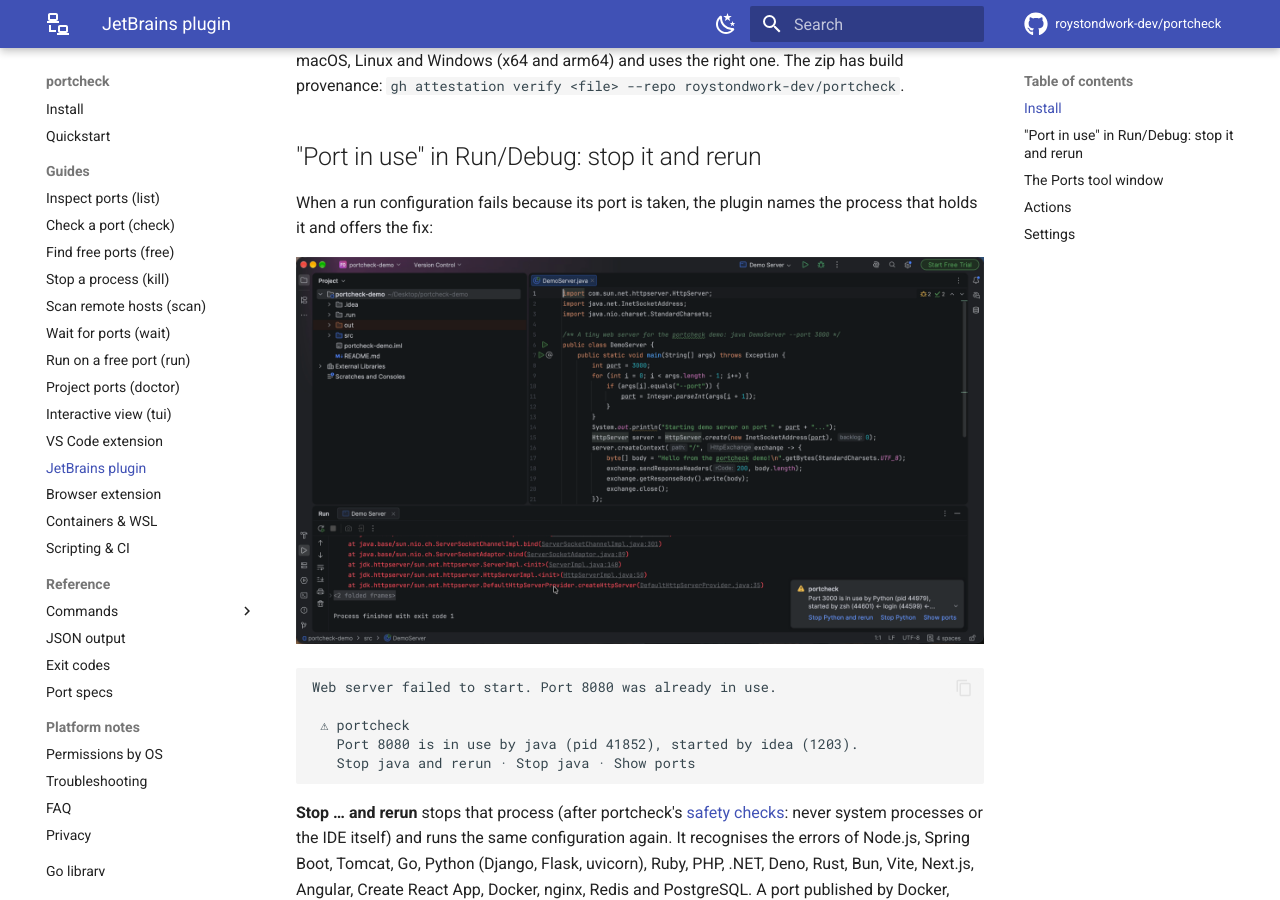
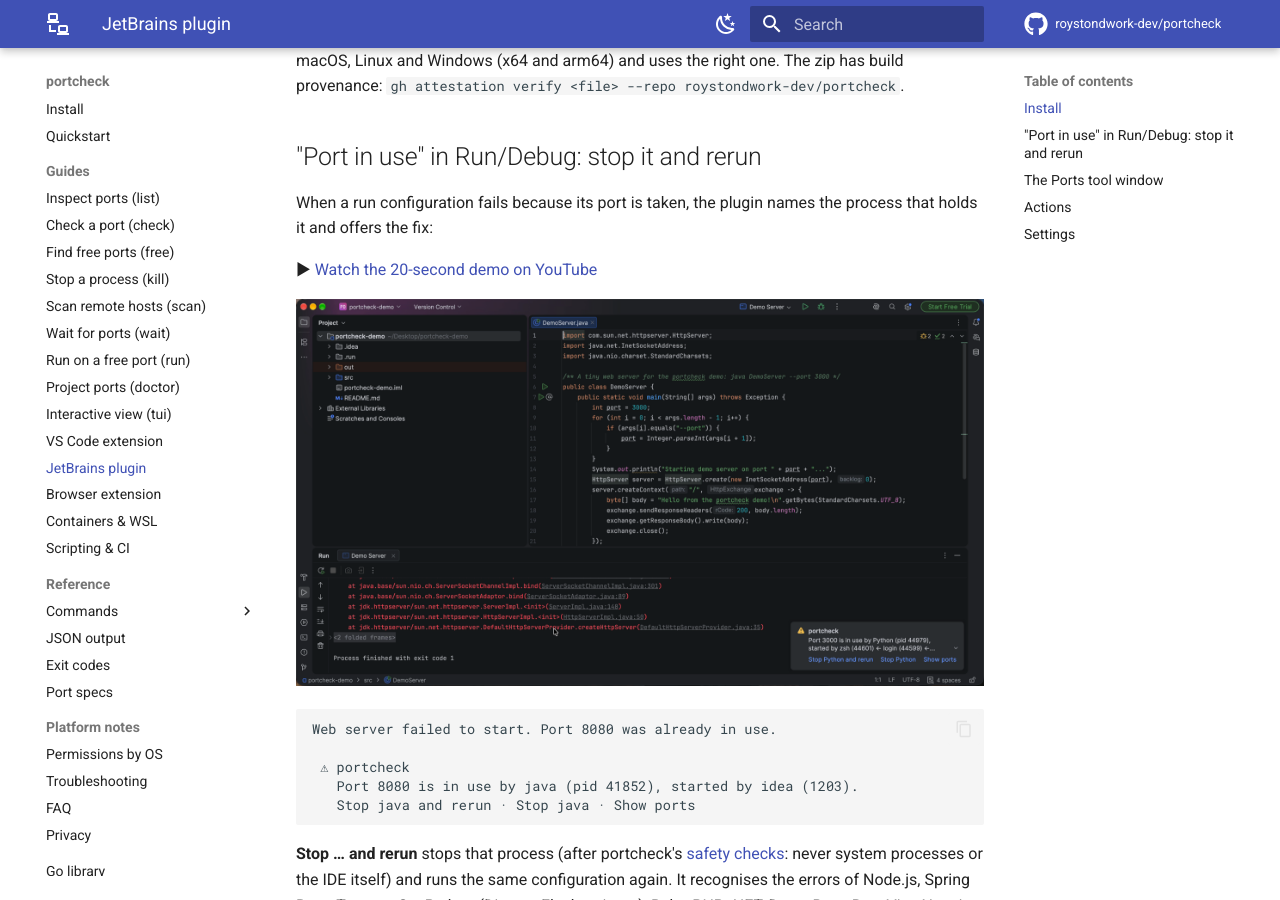
Before and after one commit to roystondwork-dev/portcheck, an MkDocs documentation site: the page built from docs/guide/jetbrains.md, in a window 1280 px wide and 900 px high, scrolled down 433 px. Built offline with MkDocs 1.6.1 and Material for MkDocs 9.7.7, drawn with Linux system fonts in a browser that asks for light colours; comment, search, counter and statistics services are not loaded.

Commit message:
docs(jetbrains): link the demo video

```diff
--- a/docs/guide/jetbrains.md
+++ b/docs/guide/jetbrains.md
@@ -21,6 +21,8 @@
 
 When a run configuration fails because its port is taken, the plugin names the process
 that holds it and offers the fix:
+
+▶ [Watch the 20-second demo on YouTube](https://youtu.be/k0laz2xCaPs)
 
 ![IntelliJ IDEA: Demo Server fails with java.net.BindException: Address already in use; portcheck's notification says Port 3000 is in use by Python (pid 44979), started by zsh, with Stop Python and rerun, Stop Python and Show ports](../assets/jetbrains-stop-and-rerun.png)
 
```
Also changed, not shown: README.md (+2 -0 lines).
